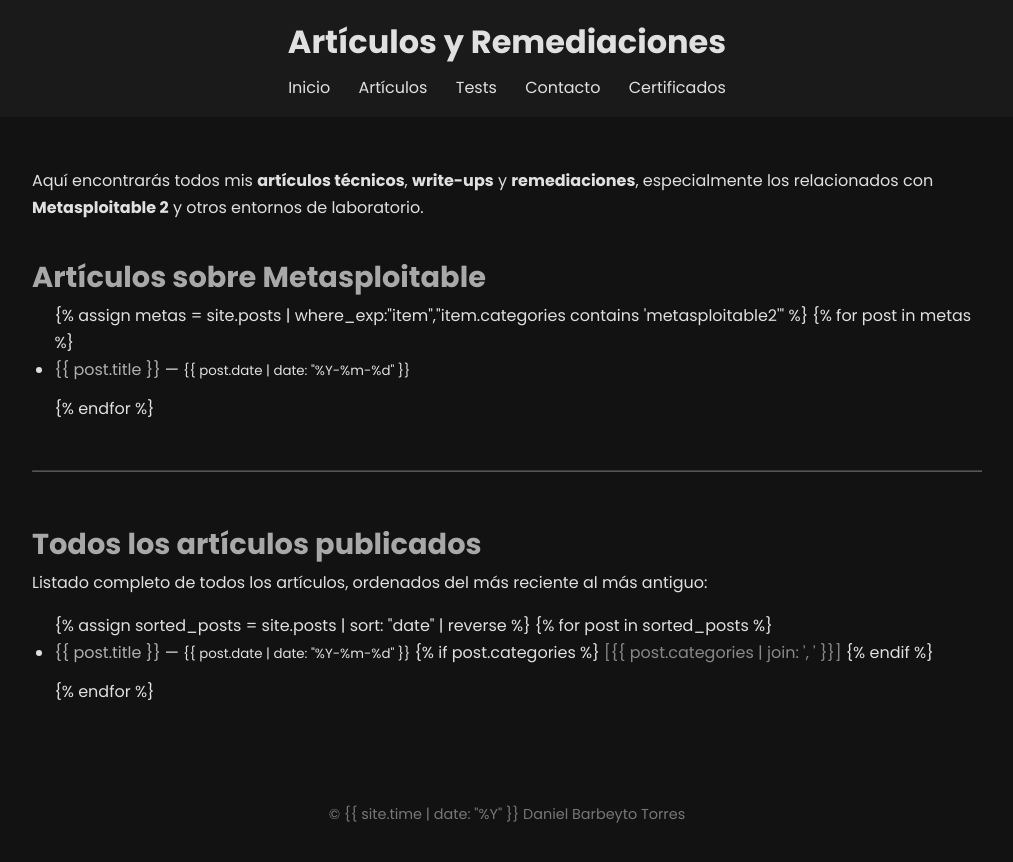
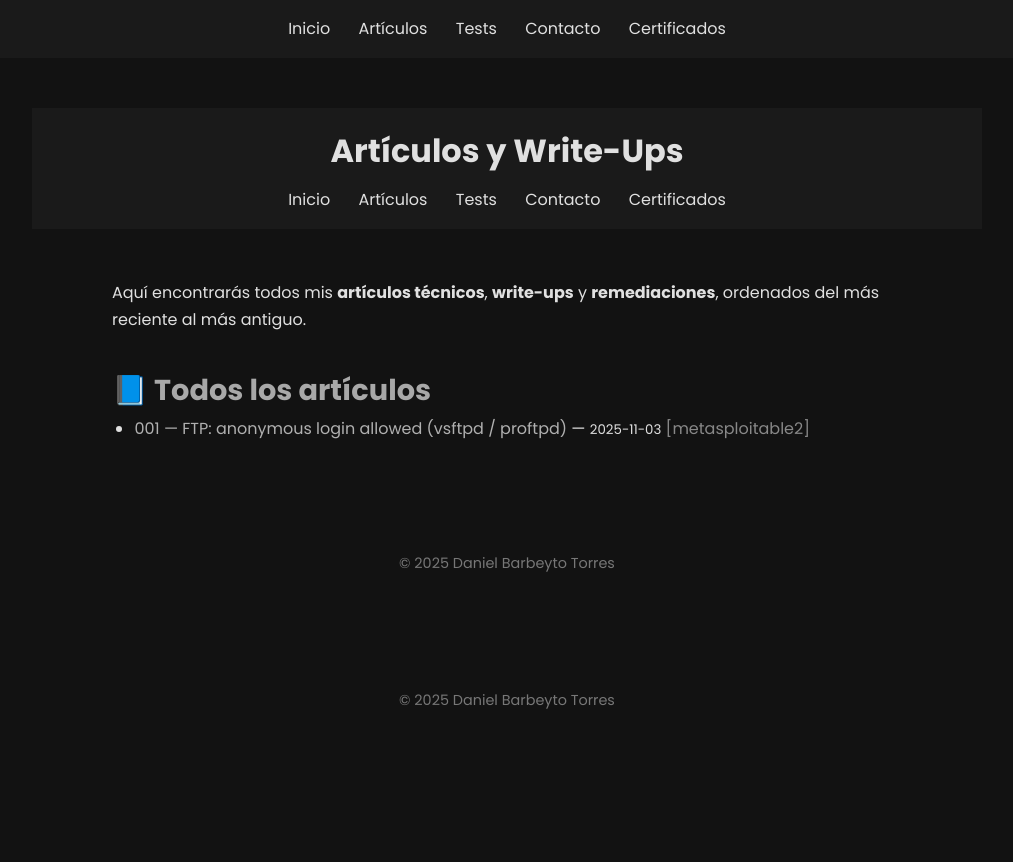
Before and after one commit to danielbarbeytotorres/danielbarbeytotorres.github.io, a Jekyll site: the page built from articulos.html, in a window 1280 px wide. Shown: the top 862 px of the page, without its empty margins (133-1146 px from the left). Built offline with Jekyll 4.4.1, drawn with Linux system fonts in a browser that asks for light colours.

Commit message:
Modificaciones

```diff
--- a/articulos.html
+++ b/articulos.html
@@ -1,8 +1,13 @@
+---
+layout: default
+title: "Artículos - Daniel Barbeyto"
+---
+
 <!DOCTYPE html>
 <html lang="es">
 <head>
   <meta charset="UTF-8">
-  <title>Artículos y Remediaciones - Daniel Barbeyto</title>
+  <title>{{ page.title }}</title>
   <meta name="viewport" content="width=device-width, initial-scale=1.0">
   <meta name="description" content="Artículos técnicos, write-ups y remediaciones automáticas de vulnerabilidades por Daniel Barbeyto Torres.">
   <link rel="stylesheet" href="style.css">
@@ -13,7 +18,7 @@
 
 <body>
   <header>
-    <h1>Artículos y Remediaciones</h1>
+    <h1>Artículos y Write-Ups</h1>
     <nav>
       <a href="index.html">Inicio</a>
       <a href="articulos.html" class="active">Artículos</a>
@@ -26,24 +31,11 @@
   <div class="container">
     <main class="content">
       <p>
-        Aquí encontrarás todos mis <strong>artículos técnicos</strong>, <strong>write-ups</strong> y <strong>remediaciones</strong>, especialmente los relacionados con <strong>Metasploitable 2</strong> y otros entornos de laboratorio.
+        Aquí encontrarás todos mis <strong>artículos técnicos</strong>, <strong>write-ups</strong> y <strong>remediaciones</strong>,
+        ordenados del más reciente al más antiguo.
       </p>
 
-      <h2>Artículos sobre Metasploitable</h2>
-      <ul>
-        {% assign metas = site.posts | where_exp:"item","item.categories contains 'metasploitable2'" %}
-        {% for post in metas %}
-          <li>
-            <a href="{{ post.url | relative_url }}">{{ post.title }}</a>
-            — <small>{{ post.date | date: "%Y-%m-%d" }}</small>
-          </li>
-        {% endfor %}
-      </ul>
-
-      <hr style="margin: 3rem 0; opacity: 0.3;">
-
-      <h2>Todos los artículos publicados</h2>
-      <p style="margin-bottom: 1rem;">Listado completo de todos los artículos, ordenados del más reciente al más antiguo:</p>
+      <h2>📘 Todos los artículos</h2>
       <ul>
         {% assign sorted_posts = site.posts | sort: "date" | reverse %}
         {% for post in sorted_posts %}
```
